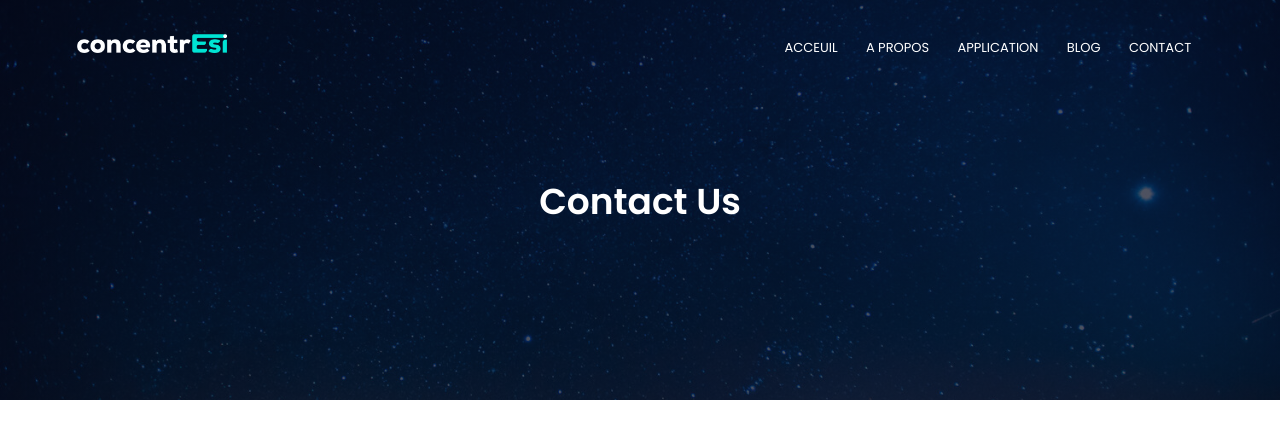
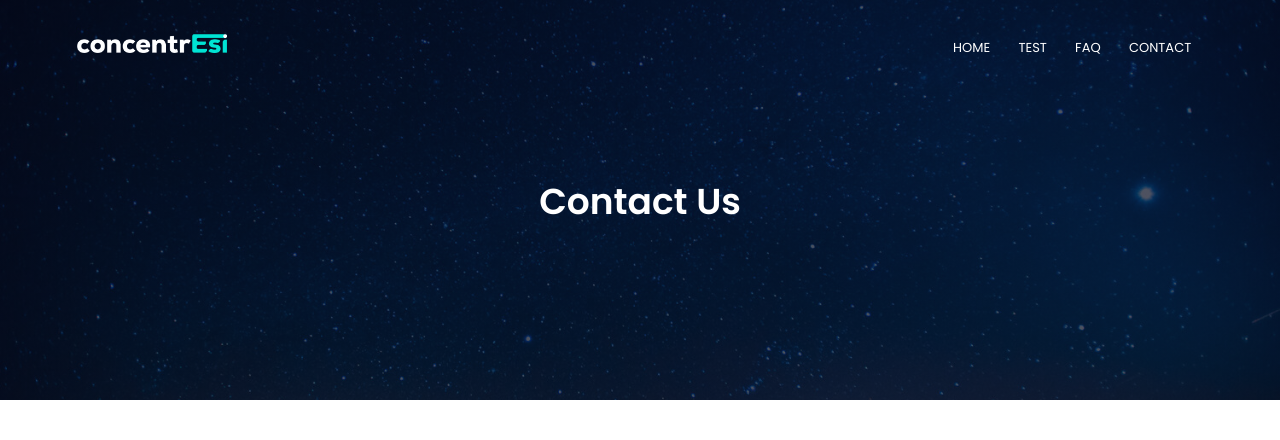
Before and after one commit to Salma2032/Ruhiyyah, a PHP site: page /predict/contact.php in a window 1280 px wide. Shown: the top 440 px of the page. Run offline with PHP 8.4, Linux system fonts and the light colour scheme; the visitor is signed in with stand-in values (Sample User, id 1); some libraries are stand-ins or nearby versions.

Commit message:
Update contact.php

```diff
--- a/contact.php
+++ b/contact.php
@@ -31,10 +31,9 @@ include 'session.php';
             <div class="nav-links" id="navLinks">
                 <i class="fa fa-times" onclick="hideMenu()"></i>
                 <ul>
-                    <li><a href="index.php">ACCEUIL</a></li>
-                    <li><a href="about.php">A PROPOS</a></li>
-                    <li><a href="course.php">APPLICATION</a></li>
-                    <li><a href="blog.php">BLOG</a></li>
+                    <li><a href="index.php">HOME</a></li>
+                    <li><a href="course.php">TEST</a></li>
+                    <li><a href="blog.php">FAQ</a></li>
                     <li><a href="contact.php">CONTACT</a></li>
                 </ul>
             </div>
```
